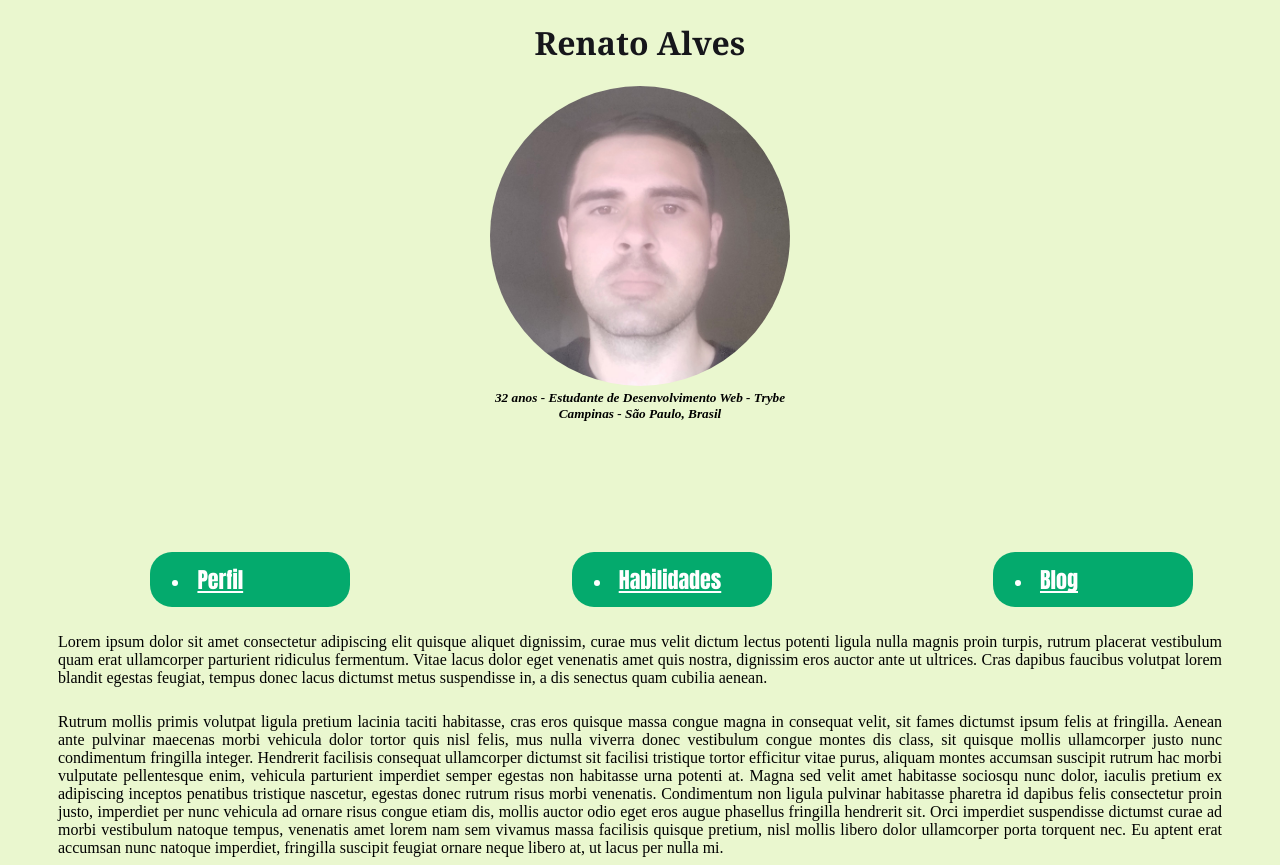
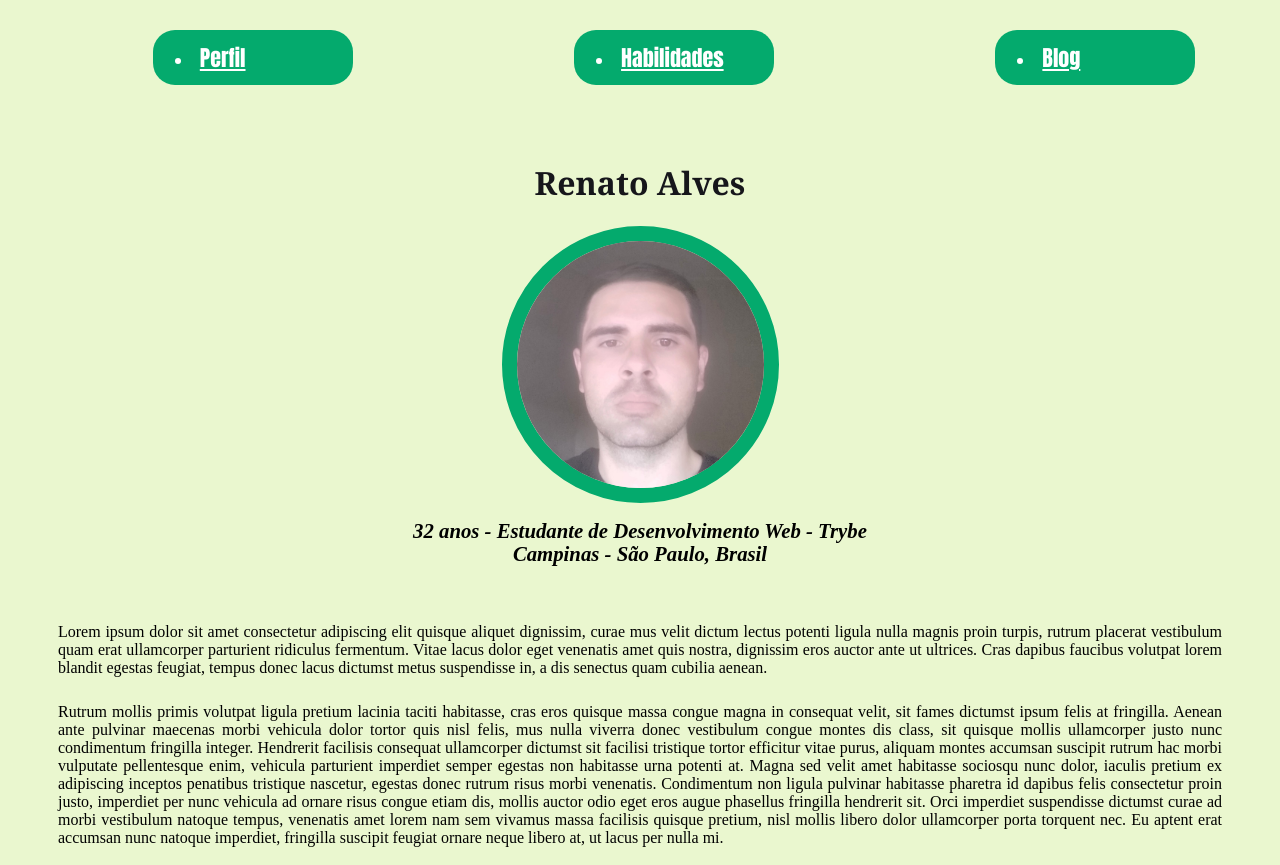
Before and after one commit to renatoft89/projects, a plain HTML site: page index.html in a window 1280 px wide. Shown: the top 865 px of the page. Drawn offline with Linux system fonts and the light colour scheme.

Commit message:
editando posicao dos links

```diff
--- a/index.html
+++ b/index.html
@@ -11,6 +11,19 @@
 </head>
 <body>
 
+
+
+  <div class="row">
+    <div class="coluna">
+      <li class="btn"><a href="#perfil-link">Perfil</a></li>
+    </div>
+    <div class="coluna">
+      <li class="btn"><a href="#habilidade">Habilidades</a></li>
+    </div>
+    <div class="coluna">
+      <li class="btn"><a href="#blog">Blog</a></li>
+    </div>
+  </div>
 
   <h1 id="perfil-link">Renato Alves</h1>
 
@@ -29,18 +42,6 @@
     </div>
   </td>
 
-
-  <div class="row">
-    <div class="column">
-      <li class="btn"><a href="#perfil">Perfil</a></li>
-    </div>
-    <div class="column">
-      <li class="btn"><a href="#habilidade">Habilidades</a></li>
-    </div>
-    <div class="column">
-      <li class="btn"><a href="#blog">Blog</a></li>
-    </div>
-  </div>
 
   <p>Lorem ipsum dolor sit amet consectetur adipiscing elit quisque aliquet dignissim, curae mus velit dictum lectus potenti ligula nulla magnis proin turpis,
     rutrum placerat vestibulum quam erat ullamcorper parturient ridiculus fermentum. Vitae lacus dolor eget venenatis amet quis nostra, dignissim eros auctor ante ut ultrices.
--- a/style.css
+++ b/style.css
@@ -11,7 +11,7 @@ body{
 p{
   padding: 5px 50px;
   text-align: justify;
-  text-justify: inter-word;
+
 }
 a{
   color: #fff;
@@ -20,23 +20,24 @@ a{
 }
 li.btn{
   color: #fff;
-  margin-top: 20%;
+  margin-top: 5px;
 }
 li#perfil{
   color: #fff;
-  margin-left: 67%;
+  margin-left: 65%;
   margin-top: 9%;
 
 }
 li#blog{
   color: #fff;
-  margin-left: 70%;
+  margin-left: 94%;
   margin-top: 9%;
 
 }
 .circle-image{
   border-radius: 100%;
-  width: 300px;
+  border: 15px solid #04aa6d;
+  width: 277px;
   display: block;
   margin-left: auto;
   margin-right: auto;
@@ -74,6 +75,7 @@ text-align: center;
   position: relative;
   top: -18px;
   text-align: center;
+  font-size: 25px;
 }
 
 .btn{
@@ -99,6 +101,13 @@ text-align: center;
   height: 150px;
 
 }
+.coluna {
+  float: left;
+  width: 33.33%;
+  padding: 17px;
+  height: 132px;
+
+}
 
 
 .row:after {
@@ -109,10 +118,10 @@ text-align: center;
 
 }
 .principais{
-  margin-left: 8%;
+  margin-left: 17%;
 }
 .secundarias{
-  margin-left: 4%;
+  margin-left: 14%;
 }
 #perfil{
   background-color: #04aa6d;
```
